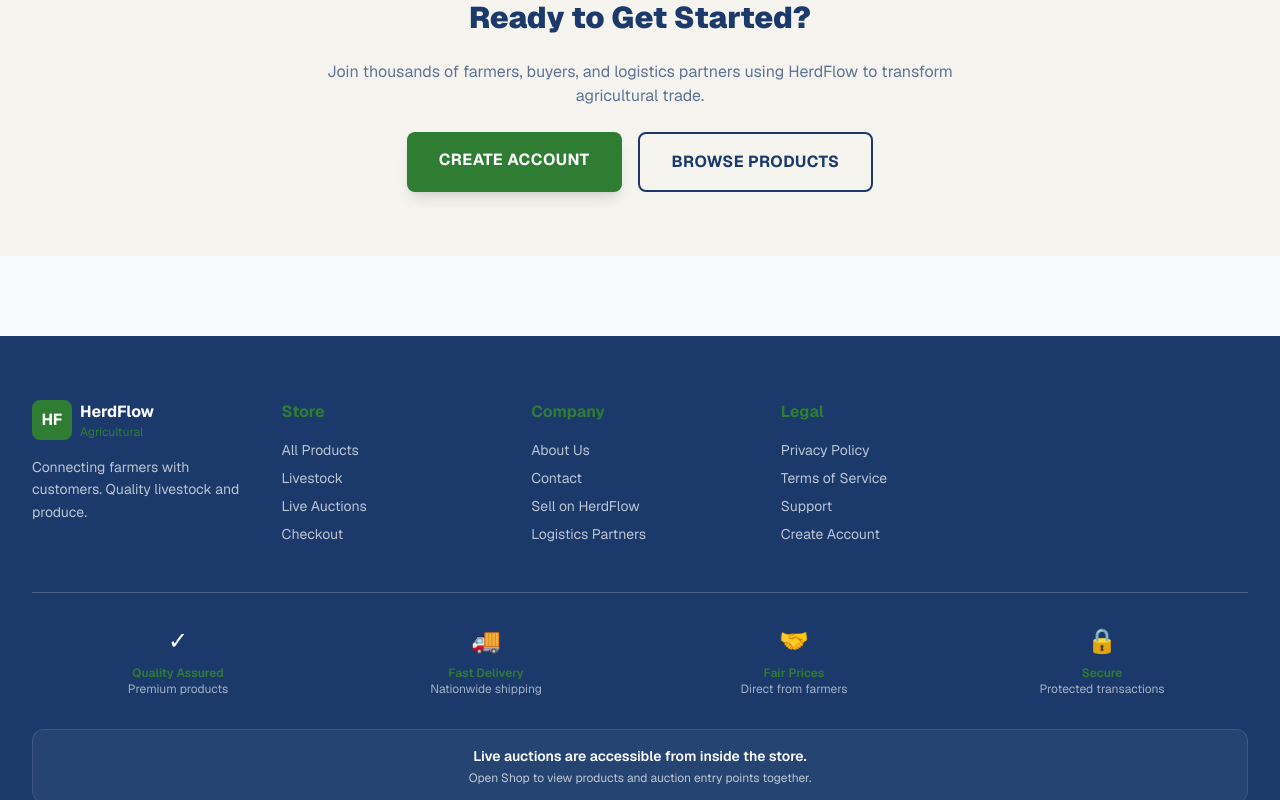
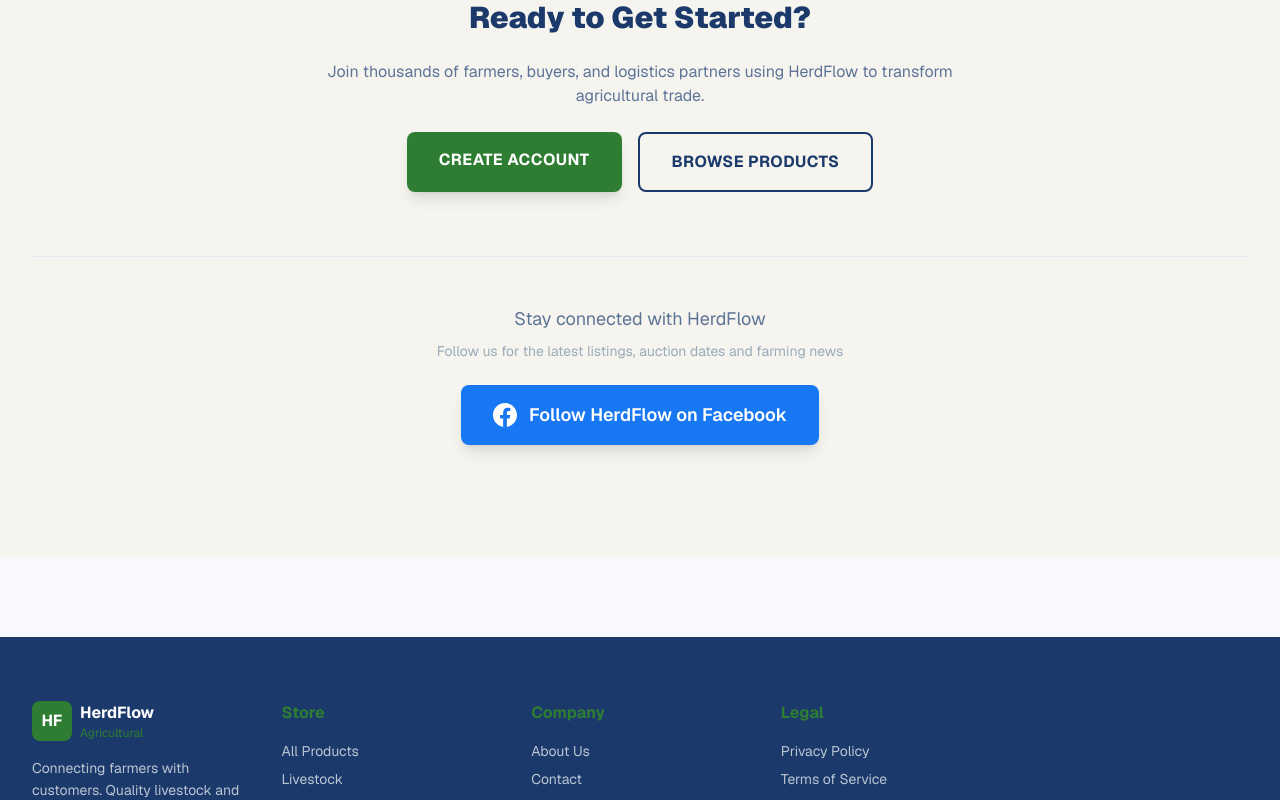
Before and after one commit to jphgeyer-alt/herdflow, a Next.js app in the folder herdflow-web/: page /about in a window 1280 px wide. Shown: the part 2470-3270 px from the top of the page. Built offline with nearby package versions, Linux system fonts and the light colour scheme; no server answers.

Commit message:
Add HerdFlow Facebook page link to footer, contact, about and homepage

```diff
--- a/herdflow-web/src/app/(store)/about/page.tsx
+++ b/herdflow-web/src/app/(store)/about/page.tsx
@@ -205,6 +205,23 @@
             </Link>
           </div>
         </section>
+
+        {/* Facebook CTA */}
+        <section className="text-center py-12 border-t border-[#e4ebf5] mt-4">
+          <p className="text-[#5d7497] mb-2 text-lg">Stay connected with HerdFlow</p>
+          <p className="text-[#9aabb9] text-sm mb-6">Follow us for the latest listings, auction dates and farming news</p>
+          <a
+            href="https://www.facebook.com/share/1Cx6hGHX3D/"
+            target="_blank"
+            rel="noopener noreferrer"
+            className="inline-flex items-center gap-3 px-8 py-4 bg-[#1877F2] text-white rounded-lg font-semibold text-lg hover:bg-[#1565D8] transition-colors duration-200 shadow-lg hover:shadow-xl"
+          >
+            <svg className="w-6 h-6" fill="currentColor" viewBox="0 0 24 24" aria-hidden="true">
+              <path d="M24 12.073c0-6.627-5.373-12-12-12s-12 5.373-12 12c0 5.99 4.388 10.954 10.125 11.854v-8.385H7.078v-3.47h3.047V9.43c0-3.007 1.792-4.669 4.533-4.669 1.312 0 2.686.235 2.686.235v2.953H15.83c-1.491 0-1.956.925-1.956 1.874v2.25h3.328l-.532 3.47h-2.796v8.385C19.612 23.027 24 18.062 24 12.073z" />
+            </svg>
+            Follow HerdFlow on Facebook
+          </a>
+        </section>
       </div>
     </div>
   );
--- a/herdflow-web/src/app/(store)/contact/page.tsx
+++ b/herdflow-web/src/app/(store)/contact/page.tsx
@@ -99,6 +99,24 @@
                     North West Province<br />
                     South Africa
                   </p>
+                </div>
+              </div>
+
+              {/* Facebook */}
+              <div className="flex items-center gap-3 p-4 bg-blue-50 rounded-xl border border-blue-100">
+                <svg className="w-8 h-8 text-[#1877F2] flex-shrink-0" fill="currentColor" viewBox="0 0 24 24" aria-hidden="true">
+                  <path d="M24 12.073c0-6.627-5.373-12-12-12s-12 5.373-12 12c0 5.99 4.388 10.954 10.125 11.854v-8.385H7.078v-3.47h3.047V9.43c0-3.007 1.792-4.669 4.533-4.669 1.312 0 2.686.235 2.686.235v2.953H15.83c-1.491 0-1.956.925-1.956 1.874v2.25h3.328l-.532 3.47h-2.796v8.385C19.612 23.027 24 18.062 24 12.073z" />
+                </svg>
+                <div>
+                  <p className="font-semibold text-[#244367] text-sm">Follow HerdFlow on Facebook</p>
+                  <a
+                    href="https://www.facebook.com/share/1Cx6hGHX3D/"
+                    target="_blank"
+                    rel="noopener noreferrer"
+                    className="text-[#1877F2] text-sm hover:underline font-medium"
+                  >
+                    Follow our Facebook page →
+                  </a>
                 </div>
               </div>
             </div>
--- a/herdflow-web/src/app/(store)/layout.tsx
+++ b/herdflow-web/src/app/(store)/layout.tsx
@@ -99,7 +99,7 @@
                 &copy; 2026 HerdFlow. All rights reserved. | Proudly South African 🇿🇦
               </p>
               <div className="flex gap-4 mt-4 md:mt-0">
-                <a href="https://facebook.com" target="_blank" rel="noopener noreferrer" className="text-white/60 hover:text-white transition">Facebook</a>
+                <a href="https://www.facebook.com/share/1Cx6hGHX3D/" target="_blank" rel="noopener noreferrer" className="text-white/60 hover:text-[#1877F2] transition">Facebook</a>
                 <a href="https://twitter.com" target="_blank" rel="noopener noreferrer" className="text-white/60 hover:text-white transition">Twitter</a>
                 <a href="https://instagram.com" target="_blank" rel="noopener noreferrer" className="text-white/60 hover:text-white transition">Instagram</a>
               </div>
--- a/herdflow-web/src/app/page.tsx
+++ b/herdflow-web/src/app/page.tsx
@@ -306,6 +306,21 @@
 
       {/* Sponsor Banner */}
       <SponsorBannerSection />
+
+      {/* Facebook Banner */}
+      <div className="w-full bg-[#1B3A6B] py-5 text-center">
+        <a
+          href="https://www.facebook.com/share/1Cx6hGHX3D/"
+          target="_blank"
+          rel="noopener noreferrer"
+          className="inline-flex items-center gap-3 text-white hover:text-[#90c2ff] transition-colors duration-200 text-sm font-medium"
+        >
+          <svg className="w-5 h-5" fill="currentColor" viewBox="0 0 24 24" aria-hidden="true">
+            <path d="M24 12.073c0-6.627-5.373-12-12-12s-12 5.373-12 12c0 5.99 4.388 10.954 10.125 11.854v-8.385H7.078v-3.47h3.047V9.43c0-3.007 1.792-4.669 4.533-4.669 1.312 0 2.686.235 2.686.235v2.953H15.83c-1.491 0-1.956.925-1.956 1.874v2.25h3.328l-.532 3.47h-2.796v8.385C19.612 23.027 24 18.062 24 12.073z" />
+          </svg>
+          Follow HerdFlow on Facebook — Stay updated with latest listings and auction dates
+        </a>
+      </div>
     </div>
   );
 }
```
